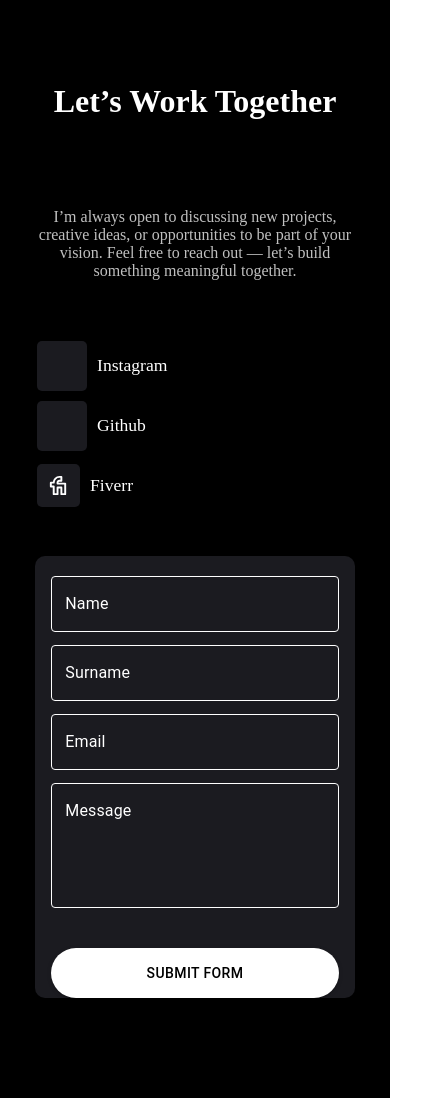
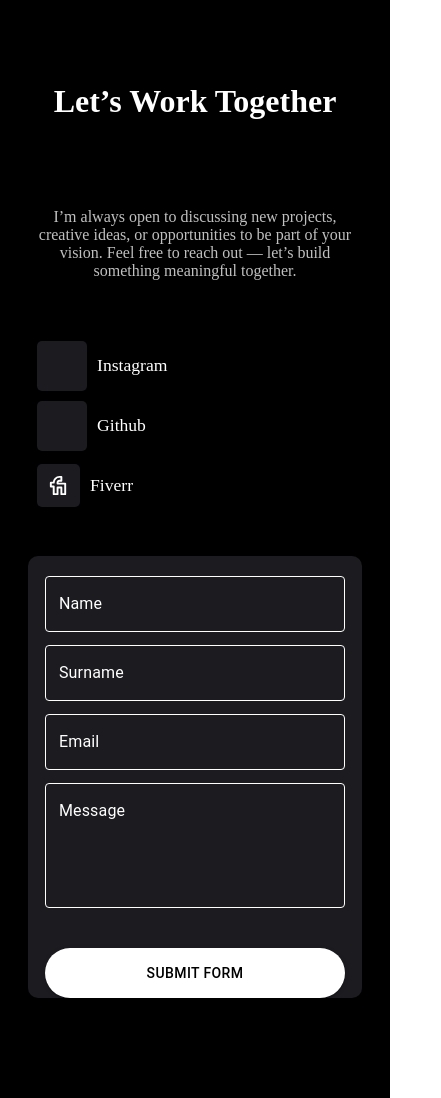
Before and after one commit to saidmaharramlidev-commits/said-maharramli, a React (Vite) app: page / in a window 390 px wide. Shown: the part 5567-6665 px from the top of the page, 441 px wide, since content can reach past the window. Built offline with nearby package versions, Linux system fonts and the light colour scheme; some icons are missing.

Commit message:
fixed overflow of contact

```diff
--- a/src/css/contact.css
+++ b/src/css/contact.css
@@ -135,9 +135,10 @@
         width: 70%;
     }
 
-    #form-wrapper {
-        width: 110%;
+    #contact-form {
+        width: 75%;
     }
+
 
 }
 
@@ -146,12 +147,12 @@
         width: 80%;
     }
 
-    #form-wrapper {
-        width: 120%;
+    #mainContact {
+        padding-bottom: 100px;
     }
 
-    #mainContact {
-        padding-bottom: 100px;
+    #contact-form {
+        width: 85%;
     }
 
 }
@@ -161,10 +162,12 @@
         width: 90%;
     }
 
-    #form-wrapper {
-        width: 140%;
+    #contact-form {
+        width: 95%;
     }
 
 
 
+
+
 }
```
